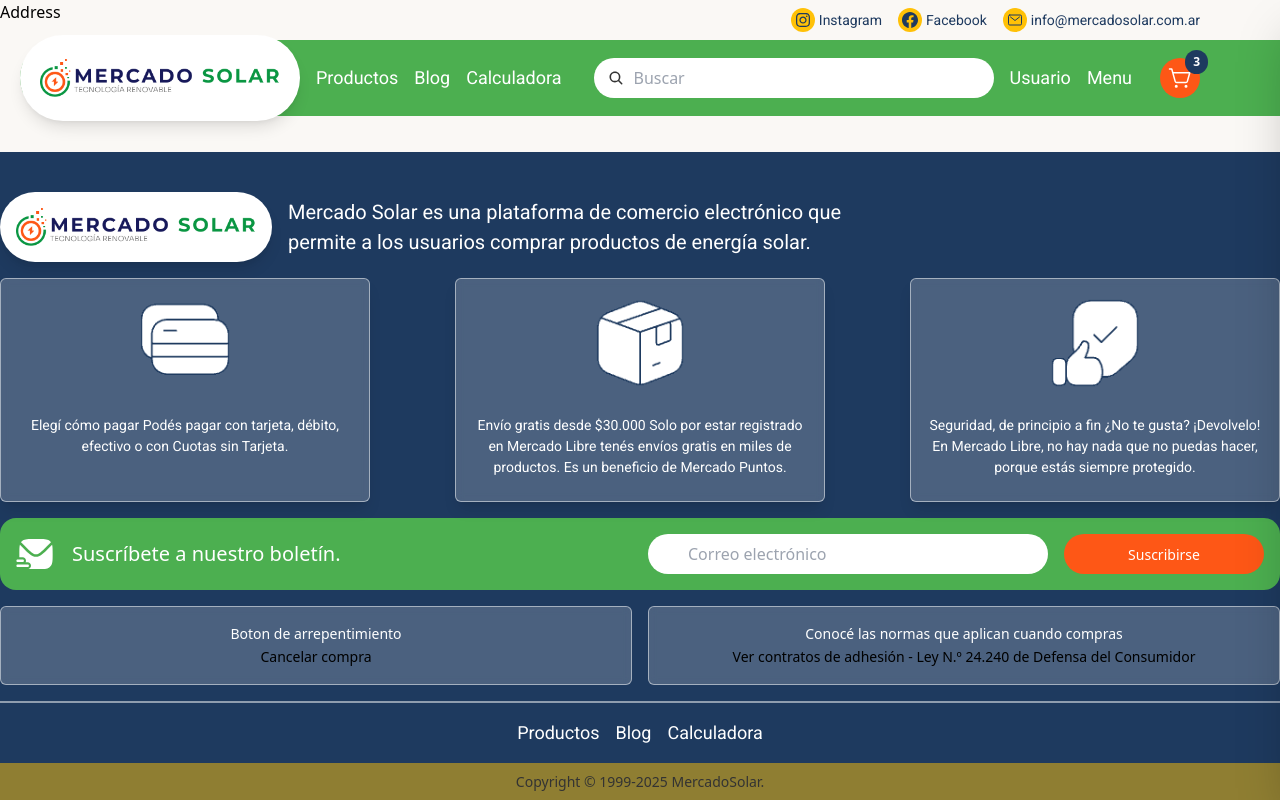
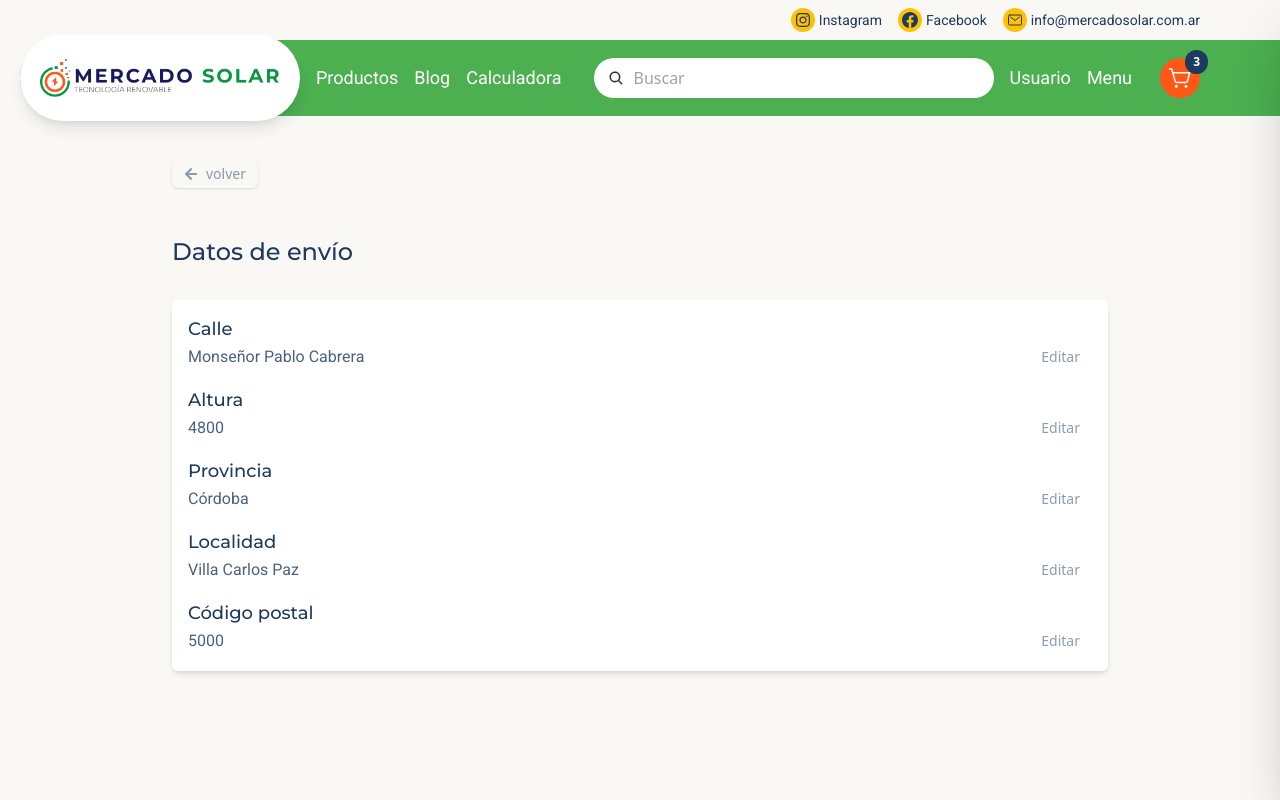
Before and after one commit to madezdev/app-ecommerce-fe, a Next.js app: page /profile/address in a window 1280 px wide. Shown: the top 800 px of the page. Built offline with nearby package versions, Linux system fonts and the light colour scheme.

Commit message:
Agregar validaciones de entrada y mejorar la estructura de las páginas de perfil y personalización

```diff
--- a/src/app/(main page)/product/panel-solar/[slug]/page.tsx
+++ b/src/app/(main page)/product/panel-solar/[slug]/page.tsx
@@ -7,6 +7,7 @@
 import { initialData } from '@/dataBase/seedProduct'
 import Image from 'next/image'
 import { DetailForMobile } from '@/components/product/detailForMobile'
+import { BtnVolver } from '@/components/ui/btn-volver/btnVolver'
 
 type Params = Promise<{ slug: string }>
 
@@ -84,6 +85,7 @@
         {/*Desktop */}
         <div className='hidden lg:flex gap-4 w-full '>
           <section className=' flex flex-col gap-10  xl:w-3/4'>
+            <BtnVolver path=''/>
             {product && <Detail product={product} />}
             <article>
               <QuestionsAndAnswers />
--- a/src/app/(main page)/profile/address/page.tsx
+++ b/src/app/(main page)/profile/address/page.tsx
@@ -1,7 +1,128 @@
+'use client'
+import { useState } from 'react'
+import { BtnVolver } from '@/components/ui/btn-volver/btnVolver'
+import Button from '@/components/ui/button/button'
+import { Title } from '@/components/ui/font-style/title'
+import { paragraph, titleFont } from '@/config/fonts'
+import { useInput } from '@/hooks/useInput'
+import { states } from '@/constants/states'
+import { validateCity, validatePostalCode, validateStreet, validateStreetNumber } from '@/utils/validations-inputs'
+
 export default function AddressPage () {
+  const streetValue = useInput('Monseñor Pablo Cabrera', validateStreet)
+  const streetNumberValue = useInput('4800', validateStreetNumber)
+  const cityValue = useInput('Villa Carlos Paz', validateCity)
+  const postalCodeValue = useInput('5000', validatePostalCode)
+  const [editingField, setEditingField] = useState<string | null>(null)
+  const [state, setState] = useState('Córdoba') // 'Córdoba' como valor por defecto
+
+  const handleStateChange = (e: React.ChangeEvent<HTMLSelectElement>) => {
+    setState(e.target.value)
+  }
+
+  const handleEditClick = (field: string) => {
+    setEditingField(field)
+  }
+
+  const handleSaveClick = () => {
+    setEditingField(null)
+  }
+
   return (
-    <div>
-      <h1>Address</h1>
+    <div className='max-w-[1000px] mx-auto px-4 md:px-8 mt-[160px] flex flex-col min-h-[calc(100vh-160px)]'>
+      <div className='flex flex-col gap-8 w-full mb-8'>
+        <BtnVolver path='profile'/>
+        <Title title='Datos de envío' />
+        <div className='flex flex-col gap-4 bg-nwhite p-4 rounded-md shadow-md'>
+
+          {/* Calle */}
+          <div>
+            <p className={`${titleFont.className} text-sblue text-[18px] font-medium`}>Calle</p>
+            {editingField === 'streetValue' ? (
+              <div className='flex items-center justify-between gap-2'>
+                <input type='text' {...streetValue} placeholder='Nombre de la calle' className='w-full p-2 text-[16px] border border-sgray rounded-md' />
+                <Button onClick={handleSaveClick} variant='action'>Guardar</Button>
+              </div>
+            ) : (
+              <div className='flex items-center justify-between gap-2'>
+                <span className={`${paragraph.className} text-sblue/80 text-[16px]`}>{streetValue.value}</span>
+                <button onClick={() => handleEditClick('streetValue')} className='bg-sgray text-sblue/50 hover:text-sblue px-3 py-1 rounded-md text-sm'>Editar</button>
+              </div>
+            )}
+          </div>
+
+          {/* Número de calle */}
+          <div>
+            <p className={`${titleFont.className} text-sblue text-[18px] font-medium`}>Altura</p>
+            {editingField === 'streetNumberValue' ? (
+              <div className='flex items-center justify-between gap-2'>
+                <input type='number' {...streetNumberValue} className='w-full p-2 border border-sgray rounded-md' />
+                <Button onClick={handleSaveClick} variant='action'>Guardar</Button>
+              </div>
+            ) : (
+              <div className='flex items-center justify-between gap-2'>
+                <span className={`${paragraph.className} text-sblue/80 text-[16px]`}>{streetNumberValue.value}</span>
+                <button onClick={() => handleEditClick('streetNumberValue')} className='bg-sgray text-sblue/50 hover:text-sblue px-3 py-1 rounded-md text-sm'>Editar</button>
+              </div>
+            )}
+          </div>
+
+          {/* Provincia */}
+          <div>
+            <p className={`${titleFont.className} text-sblue text-[18px] font-medium`}>Provincia</p>
+            {editingField === 'state' ? (
+              <div className='flex items-center justify-between gap-2'>
+                <select
+                  value={state}
+                  onChange={handleStateChange}
+                  className='w-full p-2 border border-sgray rounded-md'
+                >
+                  {states.map(({ id, value }) => (
+                    <option key={id} value={value}>{value}</option>
+                  ))}
+                </select>
+                <Button onClick={handleSaveClick} variant='action'>Guardar</Button>
+              </div>
+            ) : (
+              <div className='flex items-center justify-between gap-2'>
+                <span className={`${paragraph.className} text-sblue/80 text-[16px]`}>{state}</span>
+                <button onClick={() => handleEditClick('state')} className='bg-sgray text-sblue/50 hover:text-sblue px-3 py-1 rounded-md text-sm'>Editar</button>
+              </div>
+            )}
+          </div>
+          {/* Localidad */}
+          <div>
+            <p className={`${titleFont.className} text-sblue text-[18px] font-medium`}>Localidad</p>
+            {editingField === 'cityValue' ? (
+              <div className='flex items-center justify-between gap-2'>
+                <input type='text' {...cityValue} placeholder='Nombre de la calle' className='w-full p-2 text-[16px] border border-sgray rounded-md' />
+                <Button onClick={handleSaveClick} variant='action'>Guardar</Button>
+              </div>
+            ) : (
+              <div className='flex items-center justify-between gap-2'>
+                <span className={`${paragraph.className} text-sblue/80 text-[16px]`}>{cityValue.value}</span>
+                <button onClick={() => handleEditClick('cityValue')} className='bg-sgray text-sblue/50 hover:text-sblue px-3 py-1 rounded-md text-sm'>Editar</button>
+              </div>
+            )}
+          </div>
+          {/* Codigo Postal */}
+          <div>
+            <p className={`${titleFont.className} text-sblue text-[18px] font-medium`}>Código postal</p>
+            {editingField === 'postalCodeValue' ? (
+              <div className='flex items-center justify-between gap-2'>
+                <input type='text' {...postalCodeValue} placeholder='Nombre de la calle' className='w-full p-2 text-[16px] border border-sgray rounded-md' />
+                <Button onClick={handleSaveClick} variant='action'>Guardar</Button>
+              </div>
+            ) : (
+              <div className='flex items-center justify-between gap-2'>
+                <span className={`${paragraph.className} text-sblue/80 text-[16px]`}>{postalCodeValue.value}</span>
+                <button onClick={() => handleEditClick('postalCodeValue')} className='bg-sgray text-sblue/50 hover:text-sblue px-3 py-1 rounded-md text-sm'>Editar</button>
+              </div>
+            )}
+          </div>
+
+        </div>
+      </div>
     </div>
   )
 }
--- a/src/app/(main page)/profile/page.tsx
+++ b/src/app/(main page)/profile/page.tsx
@@ -10,7 +10,7 @@
   const lastname = 'Hernandez'
   const email = 'madezdev@gmail.com'
   return (
-    <section className='max-w-[1000px] mx-auto px-4 md:px-0 mt-[160px] flex flex-col min-h-[calc(100vh-160px)]'>
+    <section className='max-w-[1000px] mx-auto px-4 md:px-8 mt-[160px] flex flex-col min-h-[calc(100vh-160px)]'>
       <BtnVolver path=''/>
       <article className='flex gap-8 p-4 max-w-[1000px] mb-8'>
         <Avatar
--- a/src/app/(main page)/profile/personal-information/page.tsx
+++ b/src/app/(main page)/profile/personal-information/page.tsx
@@ -5,11 +5,13 @@
 import { useInput } from '@/hooks/useInput'
 import Button from '@/components/ui/button/button'
 import { BtnVolver } from '@/components/ui/btn-volver/btnVolver'
+import { validateBirthdate, validateCuit, validatePhone, validateUserId } from '@/utils/validations-inputs'
 
 export default function PersonalInformationPage () {
-  const cuit = useInput('20304962047')
-  const userId = useInput('30406204')
-  const birthdate = useInput('1993-06-04')
+  const cuit = useInput('20304962047', validateCuit)
+  const userId = useInput('30406204', validateUserId)
+  const birthdate = useInput('1993-06-04', validateBirthdate)
+  const phone = useInput('1123456789', validatePhone)
   const [editingField, setEditingField] = useState<string | null>(null)
 
   const handleEditClick = (field: string) => {
@@ -25,7 +27,7 @@
   const email = 'madezdev@gmail.com'
 
   return (
-    <div className='max-w-[1000px] mx-auto px-4 md:px-0 mt-[160px] flex flex-col min-h-[calc(100vh-160px)]'>
+    <div className='max-w-[1000px] mx-auto px-4 md:px-8 mt-[160px] flex flex-col min-h-[calc(100vh-160px)]'>
       <div className='flex flex-col gap-8 w-full mb-8'>
         <BtnVolver path='profile'/>
         <Title title='Información personal' />
@@ -40,6 +42,26 @@
           <div>
             <p className={`${titleFont.className} text-sblue text-[18px] font-medium`}>Correo electrónico</p>
             <span className={`${paragraph.className} text-sblue/80 text-[16px]`}>{email}</span>
+          </div>
+
+          {/* Teléfono */}
+          <div>
+            <p className={`${titleFont.className} text-sblue text-[18px] font-medium`}>Teléfono</p>
+            {editingField === 'phone' ? (
+              <div className='flex items-center justify-between gap-2'>
+                <input type='number' {...phone} className='w-full p-2 text-[16px] border border-sgray rounded-md' />
+                <Button onClick={handleSaveClick} variant='action' >
+                  Guardar
+                </Button>
+              </div>
+            ) : (
+              <div className='flex items-center justify-between gap-2'>
+                <span className={`${paragraph.className} text-sblue/80 text-[16px]`}>{phone.value}</span>
+                <button onClick={() => handleEditClick('phone')} className='bg-sgray text-sblue/50 hover:scale-105 hover:text-sblue transition-all delay-150 ease-in-out px-3 py-1 rounded-md text-sm'>
+                  Editar
+                </button>
+              </div>
+            )}
           </div>
 
           {/* CUIT */}
--- /dev/null
+++ b/src/constants/states.ts
@@ -0,0 +1,25 @@
+export const states = [
+  { id: 1, value: 'Buenos Aires' },
+  { id: 2, value: 'Catamarca' },
+  { id: 3, value: 'Chaco' },
+  { id: 4, value: 'Chubut' },
+  { id: 5, value: 'Córdoba' },
+  { id: 6, value: 'Corrientes' },
+  { id: 7, value: 'Entre Ríos' },
+  { id: 8, value: 'Formosa' },
+  { id: 9, value: 'Jujuy' },
+  { id: 10, value: 'La Pampa' },
+  { id: 11, value: 'La Rioja' },
+  { id: 12, value: 'Mendoza' },
+  { id: 13, value: 'Misiones' },
+  { id: 14, value: 'Neuquén' },
+  { id: 15, value: 'Río Negro' },
+  { id: 16, value: 'Salta' },
+  { id: 17, value: 'San Juan' },
+  { id: 18, value: 'San Luis' },
+  { id: 19, value: 'Santa Cruz' },
+  { id: 20, value: 'Santa Fe' },
+  { id: 21, value: 'Santiago del Estero' },
+  { id: 22, value: 'Tierra del Fuego' },
+  { id: 23, value: 'Tucumán' }
+]
--- /dev/null
+++ b/src/utils/validations-inputs.ts
@@ -0,0 +1,40 @@
+export const validateStreet = (street: string): string | null => {
+  if (!street.trim()) {return 'La calle no puede estar vacía'}
+  if (street.length < 3) {return 'El nombre de la calle es demasiado corto'}
+  return null
+}
+
+export const validateStreetNumber = (number: string): string | null => {
+  if (!/^[0-9]+$/.test(number)) {return 'El número de calle debe ser un valor numérico'}
+  return null
+}
+
+export const validateCity = (city: string): string | null => {
+  if (!city.trim()) {return 'La ciudad no puede estar vacía'}
+  return null
+}
+
+export const validatePostalCode = (postalCode: string): string | null => {
+  if (!/^[0-9]{4,6}$/.test(postalCode)) {return 'El código postal debe tener entre 4 y 6 dígitos'}
+  return null
+}
+
+export const validateCuit = (cuit: string): string | null => {
+  if (!/^[0-9]{11}$/.test(cuit)) {return 'El CUIT debe tener 11 dígitos numéricos'}
+  return null
+}
+
+export const validateUserId = (userId: string): string | null => {
+  if (!/^[0-9]+$/.test(userId)) {return 'El ID de usuario debe ser numérico'}
+  return null
+}
+
+export const validateBirthdate = (birthdate: string): string | null => {
+  if (!/^[0-9]{4}-[0-9]{2}-[0-9]{2}$/.test(birthdate)) {return 'Formato de fecha inválido (YYYY-MM-DD)'}
+  return null
+}
+
+export const validatePhone = (phone: string): string | null => {
+  if (!/^[0-9]{8,15}$/.test(phone)) {return 'El teléfono debe tener entre 8 y 15 dígitos'}
+  return null
+}
```
